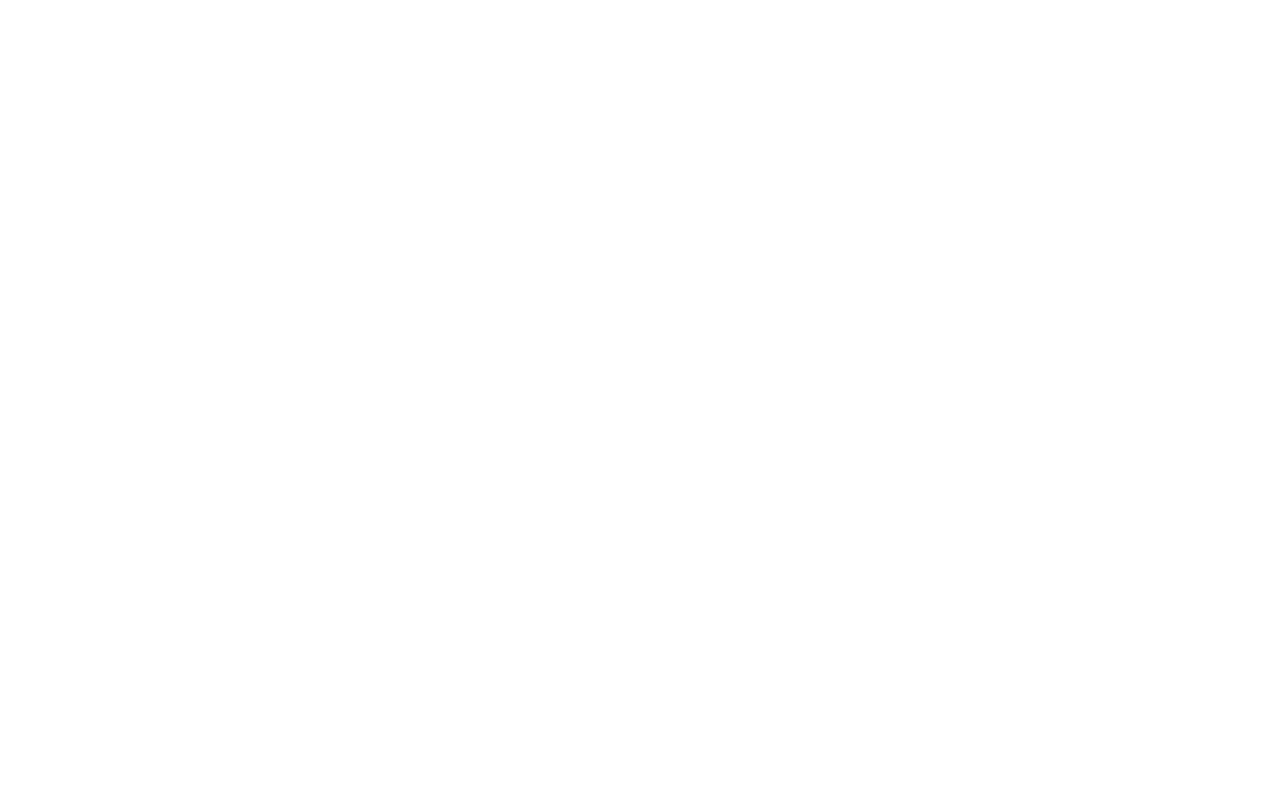
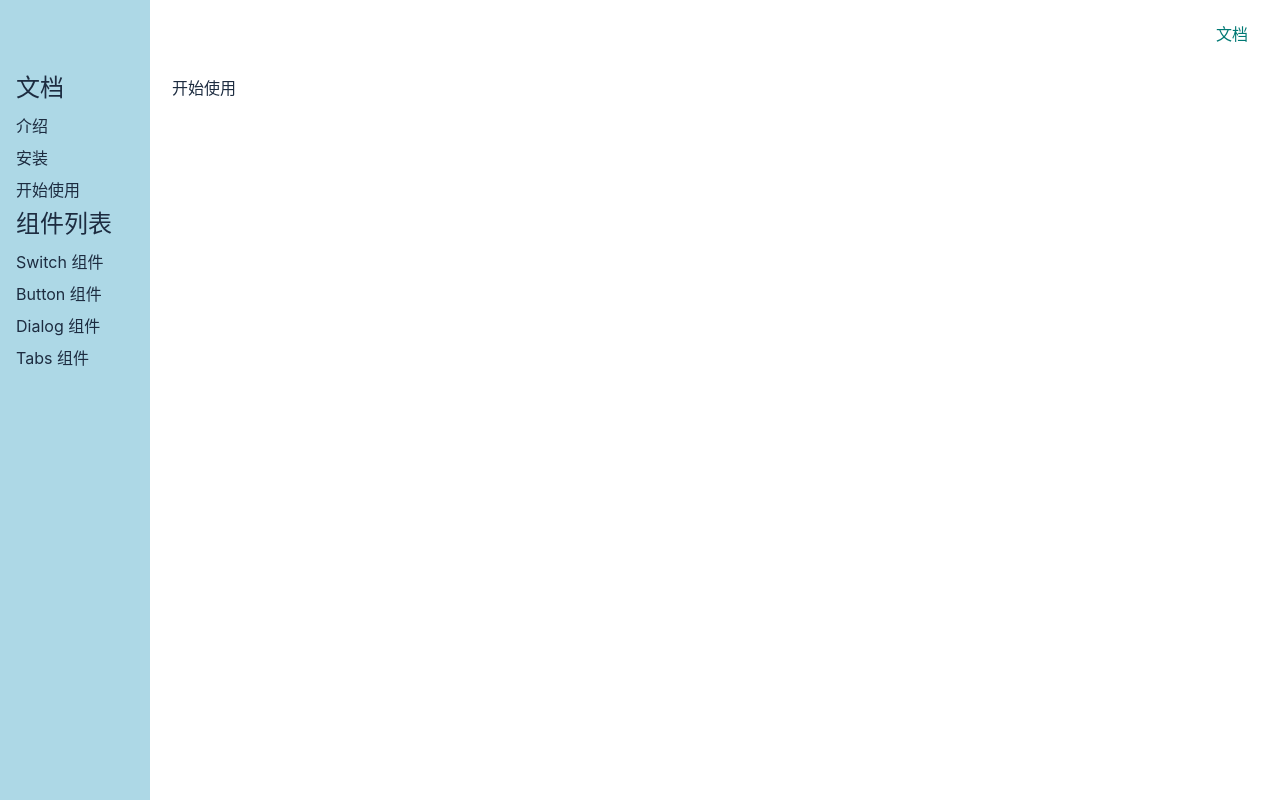
Before and after one commit to 332862394/jl-vue3-ui, a Vue app: page /#/doc/get-started in a window 1280 px wide. Before the commit this address had no page. Built offline with nearby package versions, Linux system fonts and the light colour scheme.

Commit message:
创建路由

```diff
--- a/src/router.ts
+++ b/src/router.ts
@@ -6,6 +6,9 @@
 import ButtonDemo from './components/ButtonDemo.vue'
 import DialogDemo from './components/DialogDemo.vue'
 import TabsDemo from './components/TabsDemo.vue'
+import Intro from './views/Intro.vue'
+import GetStarted from './views/GetStarted.vue'
+import Install from './views/Install.vue'
 
 const history = createWebHashHistory()
 export const router = createRouter({
@@ -15,6 +18,9 @@
         path: '/doc', component: Doc,
         children: [
             { path: '', component: DocDemo },
+            { path: 'intro', component: Intro },
+            { path: 'get-started', component: GetStarted },
+            { path: 'install', component: Install },
             { path: 'switch', component: SwitchDemo },
             { path: 'button', component: ButtonDemo },
             { path: 'dialog', component: DialogDemo },
--- a/src/views/Doc.vue
+++ b/src/views/Doc.vue
@@ -3,6 +3,18 @@
     <Topnav toggleMenuButtonVisible class="nav" />
     <div class="content">
       <aside v-if="menuVisible">
+        <h2>文档</h2>
+        <ol>
+          <li>
+            <router-link to="/doc/intro">介绍</router-link>
+          </li>
+          <li>
+            <router-link to="/doc/install">安装</router-link>
+          </li>
+          <li>
+            <router-link to="/doc/get-started">开始使用</router-link>
+          </li>
+        </ol>
         <h2>组件列表</h2>
         <ol>
           <li>
--- /dev/null
+++ b/src/views/GetStarted.vue
@@ -0,0 +1,14 @@
+<template>
+  <div>开始使用</div>
+</template>
+
+<script lang="ts">
+export default {
+  setup() {
+    return {};
+  },
+};
+</script>
+
+<style lang="scss" scoped>
+</style>
--- /dev/null
+++ b/src/views/Install.vue
@@ -0,0 +1,14 @@
+<template>
+  <div>安装</div>
+</template>
+
+<script lang="ts">
+export default {
+  setup() {
+    return {};
+  },
+};
+</script>
+
+<style lang="scss" scoped>
+</style>
--- /dev/null
+++ b/src/views/Intro.vue
@@ -0,0 +1,14 @@
+<template>
+  <div>Intro</div>
+</template>
+
+<script lang="ts">
+export default {
+  setup() {
+    return {};
+  },
+};
+</script>
+
+<style lang="scss" scoped>
+</style>
```
